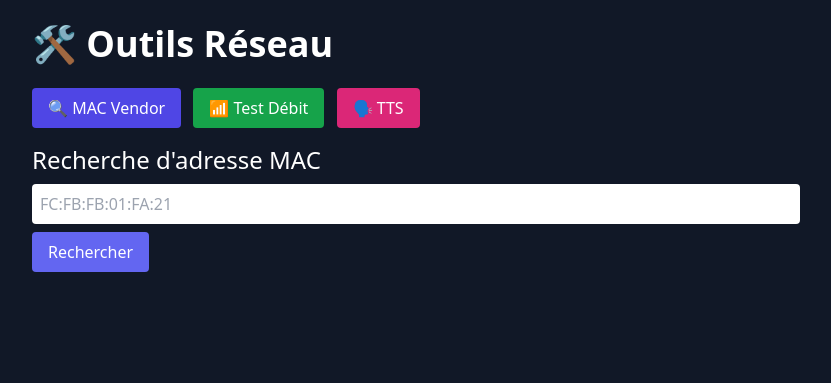
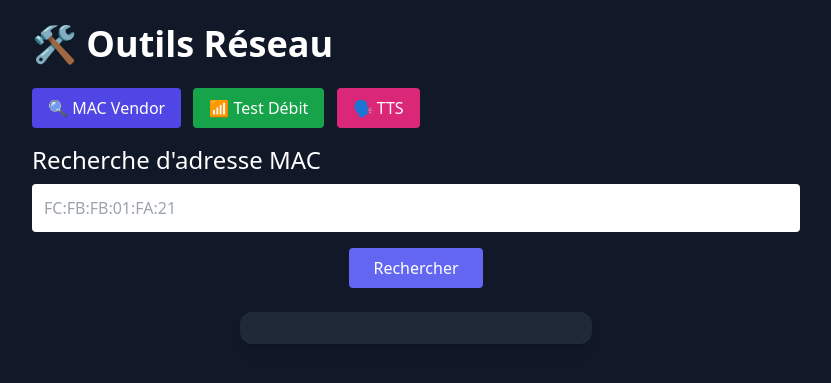
Before and after one commit to milousebw/mikrotik-tools, a Python web app: template templates/index.html in a window 1280 px wide. Shown: the top 383 px of the page, without its empty margins (224-1055 px from the left). Run offline with Jinja, Linux system fonts and the light colour scheme; the template is opened without the code that fills it, so the values that code supplies are empty; some libraries are stand-ins or nearby versions.

Commit message:
Update index.html

```diff
--- a/templates/index.html
+++ b/templates/index.html
@@ -15,15 +15,19 @@
       <button onclick="showTab('tts')" class="px-4 py-2 bg-pink-600 rounded">🗣️ TTS</button>
     </div>
 
-    <!-- MAC VENDOR -->
+     <!-- MAC VENDOR -->
     <div id="mac" class="tab hidden">
       <h2 class="text-2xl mb-2">Recherche d'adresse MAC</h2>
       <input id="macAddress" type="text" placeholder="FC:FB:FB:01:FA:21"
-        class="w-full text-black p-2 rounded mb-2" />
-      <button onclick="lookupMac()" class="bg-indigo-500 px-4 py-2 rounded">Rechercher</button>
-      <div id="macResult" class="mt-4 flex items-center space-x-4">
-        <img id="macLogo" src="" alt="Logo" class="h-8 hidden" />
-        <span id="macVendor" class="font-bold"></span>
+        class="w-full text-black p-3 rounded mb-4" />
+      <div class="flex justify-center">
+        <button onclick="lookupMac()" class="bg-indigo-500 px-6 py-2 rounded">Rechercher</button>
+      </div>
+      <div id="macResult" class="mt-6 flex justify-center">
+        <div class="flex items-center space-x-4 bg-gray-800 rounded-xl p-4 shadow-lg w-[22rem] justify-center">
+          <img id="macLogo" src="" alt="Logo" class="h-12 w-auto hidden rounded bg-white p-1 border border-gray-300 shadow" />
+          <span id="macVendor" class="font-bold text-lg"></span>
+        </div>
       </div>
     </div>
 
```
